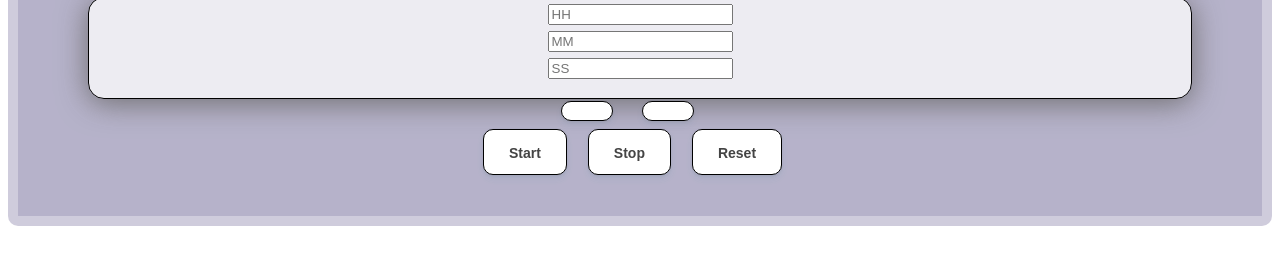
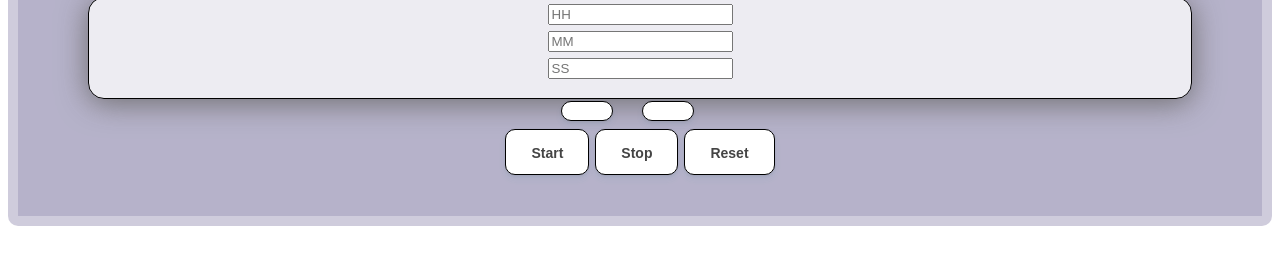
Before and after one commit to De44iK/pypaTimer, a plain HTML site: page index.html in a window 1280 px wide. Shown: the part 92-356 px from the top of the page. Drawn offline with Linux system fonts and the light colour scheme.

Commit message:
Update style.css

```diff
--- a/style.css
+++ b/style.css
@@ -32,7 +32,6 @@
 .knopka{
 	display: inline-block;
 	padding: 0 25px;
-	margin: 0 15px 15px 0;
 	margin-top: 50px;
 	border: 1px solid #000000;
 	border-radius: 10px;
```
